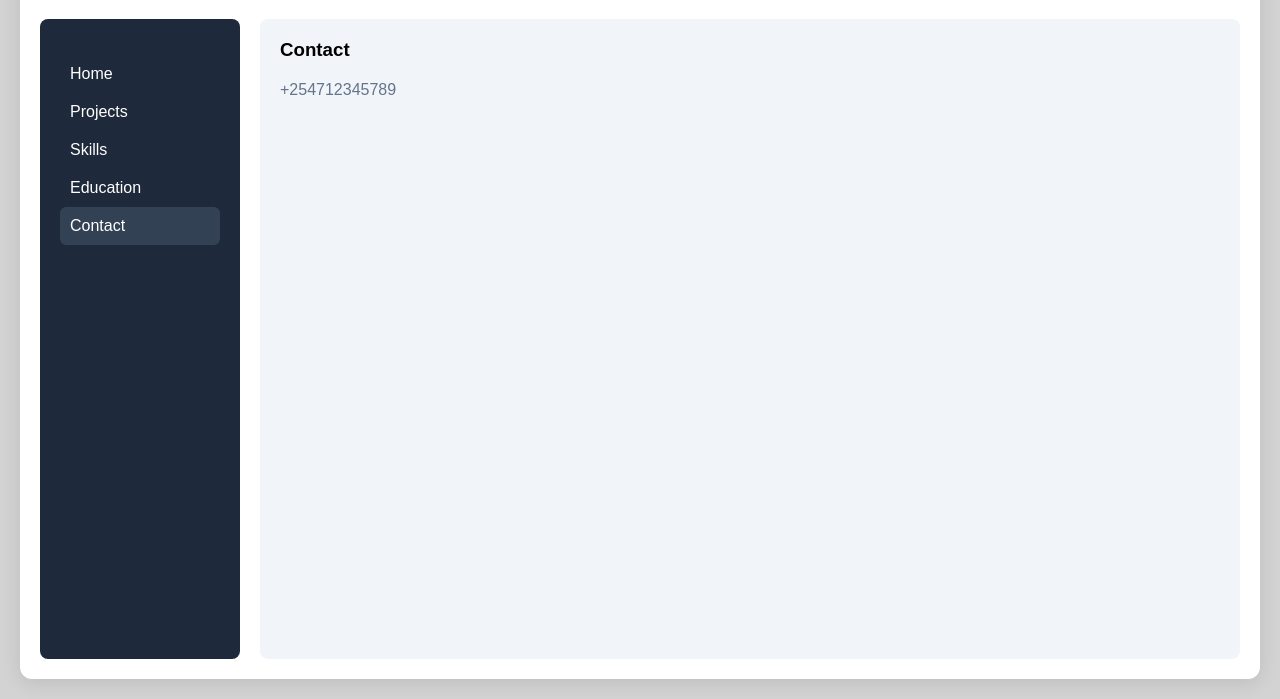
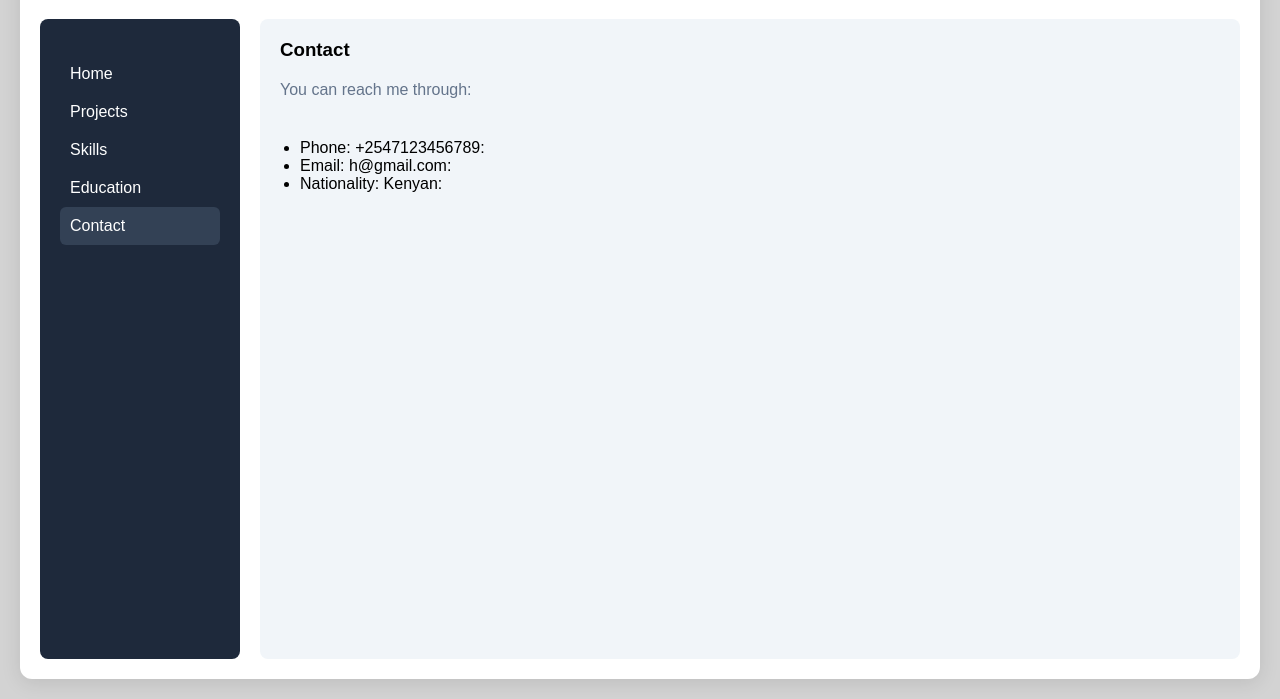
Before and after one commit to Harun-dev27/E-portofolio, a plain HTML site: page index.html in a window 1280 px wide. Both pictures are taken after a click on the item "Contact". Shown: the part 101-800 px from the top of the page. Drawn offline with Linux system fonts and the light colour scheme.

Commit message:
Add contact page.

```diff
--- a/index.html
+++ b/index.html
@@ -26,6 +26,7 @@
           <p class="description">These are the completed projects.</p>
           <ul class="education-list hidden"></ul>
           <ul class="skills-list hidden"></ul>
+          <ul class="contact-list hidden"></ul>
           <div class="card">
             <h4>Events</h4>
             <p>These are all the events that have been scheduled.</p>
--- a/script.js
+++ b/script.js
@@ -4,12 +4,13 @@ const cards = document.querySelectorAll(".card");
 const sidebarMenuList = document.querySelectorAll(".sidebar > ul > li");
 const educationList = document.querySelector(".education-list");
 const skillsList = document.querySelector(".skills-list");
+const contactList = document.querySelector(".contact-list");
 const pages = {
   Home: "Welcome to my portfolio.",
   Projects: "These are the completed projects.",
   Education: "These are my education qualifications.",
   Skills: "These are the skills that I possess.",
-  Contact: "+254712345789",
+  Contact: "You can reach me through:",
 };
 
 const education = [
@@ -37,6 +38,12 @@ const education = [
 ];
 
 const skills = ["HTML", "CSS", "JavaScript", "Problem solving"];
+
+const contact = [
+  { label: "Phone", value: "+2547123456789" },
+  { label: "Email", value: "h@gmail.com" },
+  { label: "Nationality", value: "Kenyan" },
+];
 
 sidebarMenuList.forEach(function (item) {
   item.addEventListener("click", function () {
@@ -69,6 +76,12 @@ sidebarMenuList.forEach(function (item) {
       skillsList.classList.add("hidden");
     }
 
+    if (item.textContent === "Contact") {
+      contactList.classList.remove("hidden");
+    } else {
+      contactList.classList.add("hidden");
+    }
+
     localStorage.setItem("page", item.textContent);
   });
 });
@@ -86,6 +99,12 @@ skills.forEach(function (skill) {
   skillsList.appendChild(li);
 });
 
+contact.forEach(function (details) {
+  const li = document.createElement("li");
+  li.textContent = details.label + ":  " + details.value + ":  ";
+  contactList.appendChild(li);
+});
+
 const savedPage = localStorage.getItem("page");
 if (savedPage) {
   sidebarMenuList.forEach(function (menuItem) {
--- a/style.css
+++ b/style.css
@@ -92,18 +92,27 @@ body {
   display: none;
 }
 .education-list {
-  grid-column: 1 /-1;
+  grid-column: 1 / -1;
   margin: 0;
   padding: 20px;
 }
 .skills-list {
-  grid-column: 1 /-1;
+  grid-column: 1 / -1;
   margin: 0;
+  padding: 20px;
 }
 .skills-list.hidden {
   display: none;
 }
+.contact-list.hidden {
+  display: none;
+}
 
+.contact-list {
+  grid-column: 1 / -1;
+  margin: 0;
+  padding: 20px;
+}
 @media (prefers-reduced-motion: reduce) {
   .card {
     transition: none;
```
